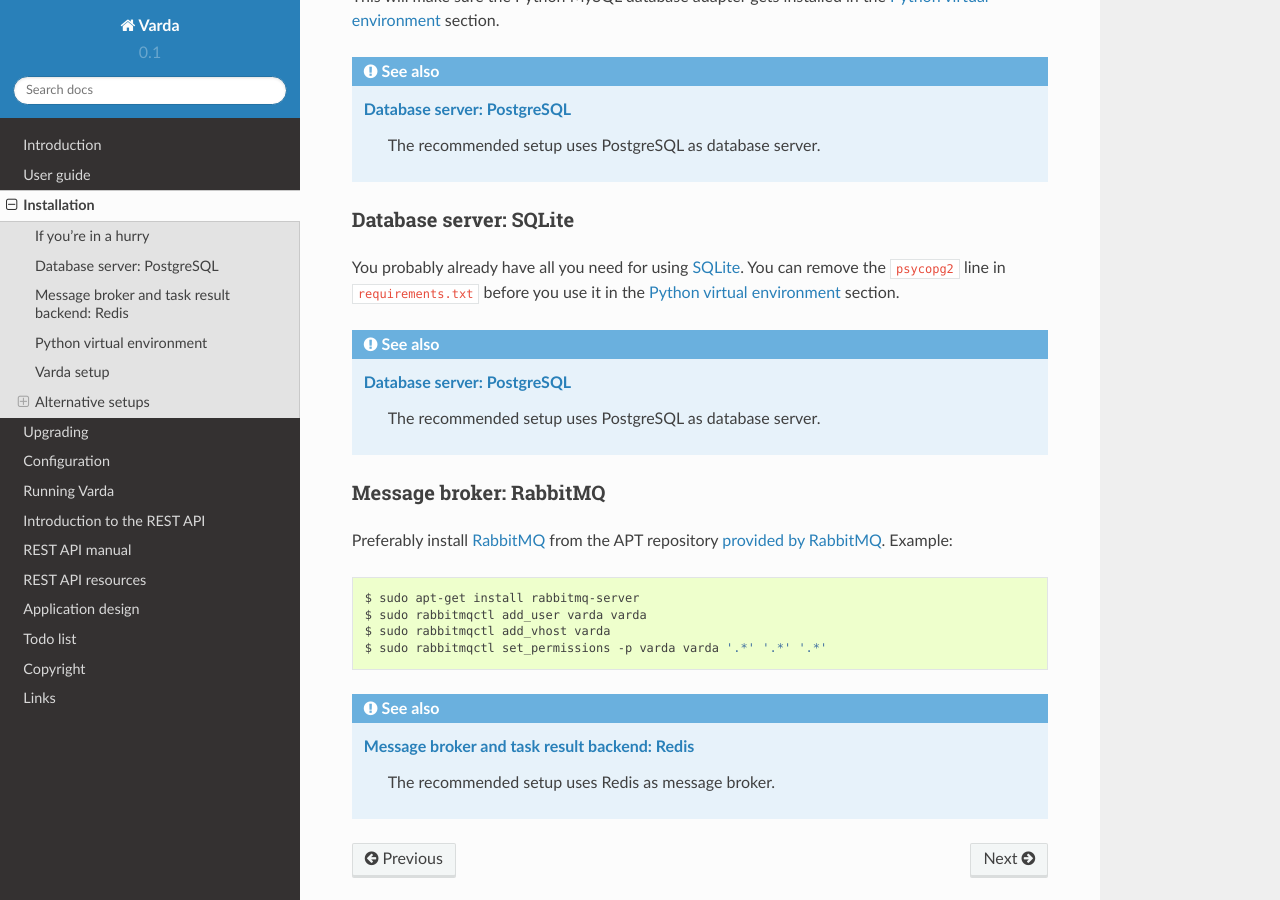
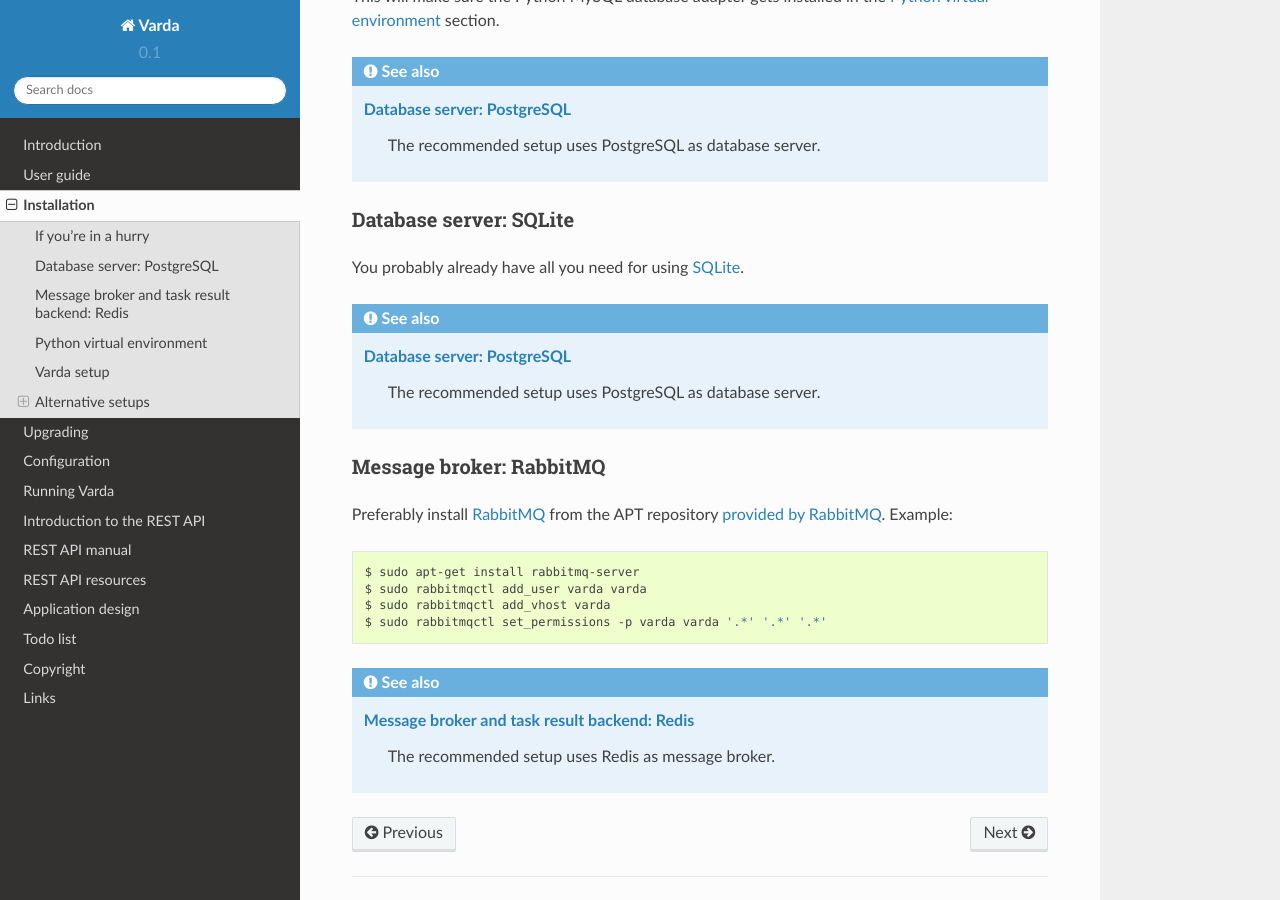
Before and after one commit to varda/varda, a Sphinx documentation site: the page built from doc/install.rst, in a window 1280 px wide and 900 px high, scrolled down 4060 px. Built offline with Sphinx 7.4.7 and the Read the Docs theme 2.0.0, drawn with Linux system fonts in a browser that asks for light colours.

Commit message:
Fix SQLite installation instructions

```diff
--- a/doc/install.rst
+++ b/doc/install.rst
@@ -205,9 +205,7 @@
 Database server: SQLite
 ^^^^^^^^^^^^^^^^^^^^^^^
 
-You probably already have all you need for using `SQLite`_. You can remove the
-``psycopg2`` line in ``requirements.txt`` before you use it in the
-:ref:`install-virtualenv` section.
+You probably already have all you need for using `SQLite`_.
 
 .. seealso::
 
```
